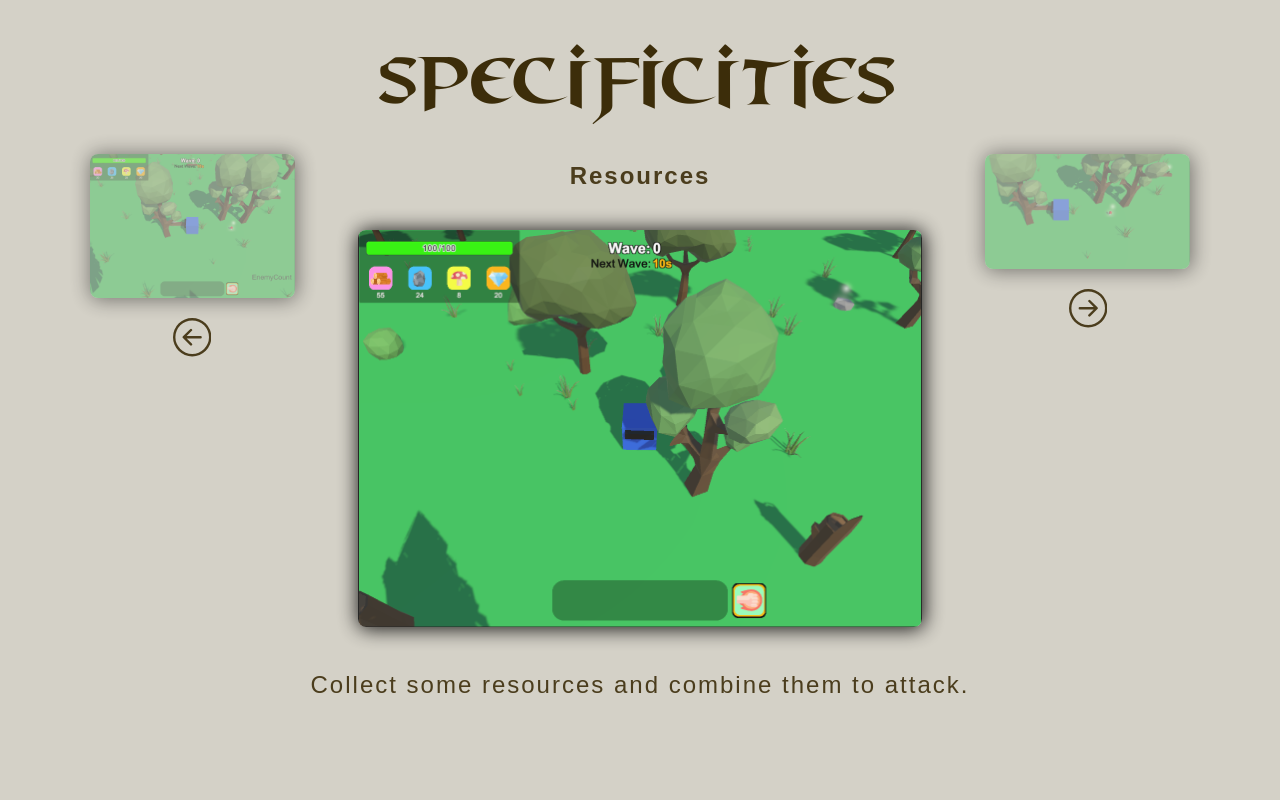
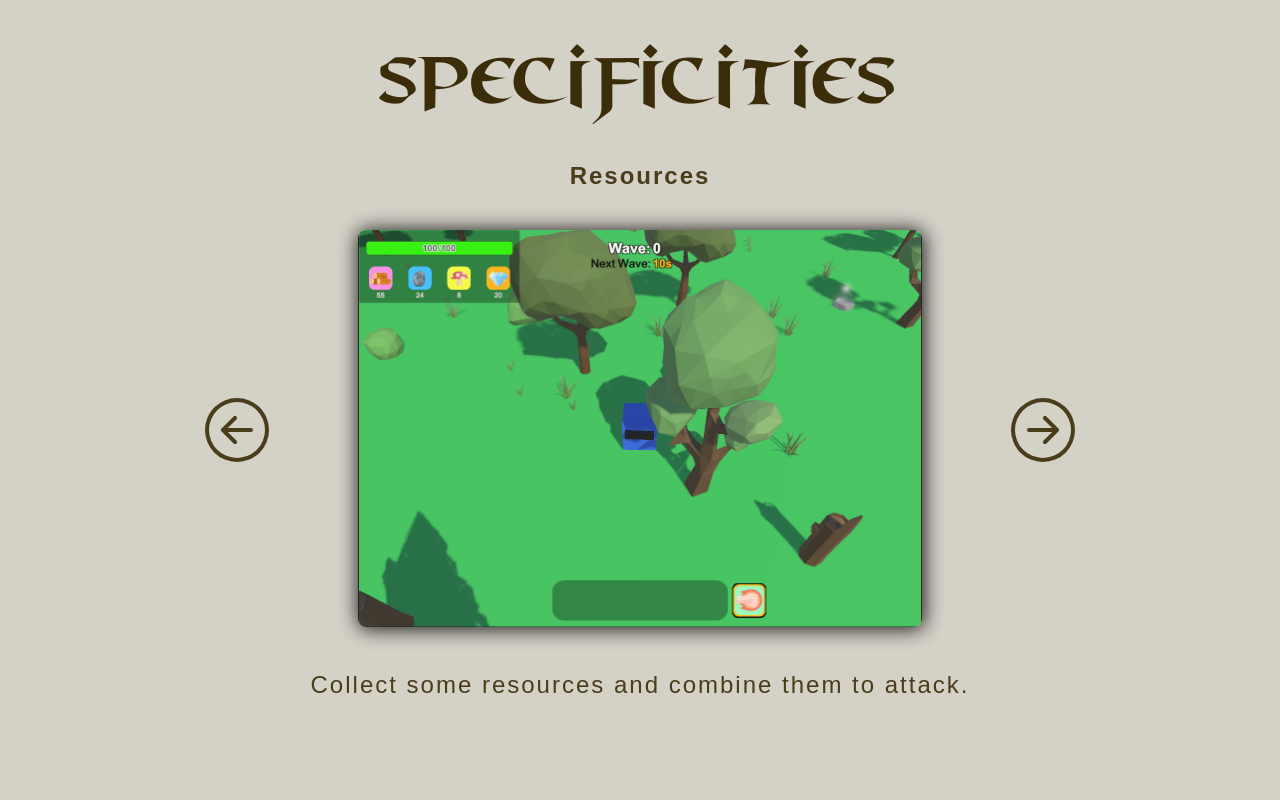
Before and after one commit to OctaveLT/SirVivorWebSite, a React (Create React App) app: page /#/ in a window 1280 px wide. Shown: the part 860-1660 px from the top of the page. Built offline with nearby package versions, Linux system fonts and the light colour scheme.

Commit message:
Little design changes (slide and icons)

```diff
--- a/src/styles/about.css
+++ b/src/styles/about.css
@@ -25,7 +25,6 @@
     /*height: calc(15vmax + 10vh);*/
     /*border: 1px solid #8d7644;*/
     width: 15vmax;
-
 }
 
 .aboutContainer > div > .content img:hover {
@@ -33,19 +32,18 @@
     transform: scale(1.1);
 }
 
-/* .aboutContainer > div > .content > p {
-    margin: 0;
-    padding: 0;
-    width: 15vmax;
-} */
-
-.content > p:first-child {
-    height: 8vh;
-    padding-bottom: 2vh;
+.content > p {
+    height: 8vmin;
 }
 
 .content > p > a {
     padding: 8px;
+    position: absolute;
+    transform: translateX(-3vmax);
+}
+
+.content > p > a:first-child {
+    transform: translateX(0);
 }
 
 img {
--- a/src/styles/navBar.css
+++ b/src/styles/navBar.css
@@ -4,6 +4,7 @@
     background-color: rgba(142, 115, 115, 0.568);
     left: 0;
     padding: 1em 0em 1em 0em;
+    z-index: 100;
 }
 
 .navBarContainer {
--- a/src/styles/rules.css
+++ b/src/styles/rules.css
@@ -40,26 +40,35 @@
 }
 
 .rulesContainer .arrow {
-    font-size: 3vw;
+    font-size: 5vw;
 }
 
-.rulesContainer > .content > .arrowContainer  {
+.rulesContainer .arrow:hover {
+    font-size: 6vw;
+}
+
+.rulesContainer > .content > div > .arrowContainer  {
     display: flex;
     flex-direction: column;
     justify-content: center;
-    flex-grow: 1;
+    align-items: center;
     max-width: 3vw;
+    height: 100%;
 }
 
 .arrow:hover {
     color:rgb(65, 51, 51);
 }
 
-.content img.left,
+/* .content img.left,
 .content img.right {
     opacity: 0.5;
     width: 16vw;
+    margin-top: 70%;
+} */
 
+.slideContainer {
+    min-width: 60vw;
 }
 
 /* .rulesContainer > .content > div > p{
--- a/src/views/rulesView.js
+++ b/src/views/rulesView.js
@@ -62,16 +62,16 @@ export default function RulesView() {
         <div className='content'>
 
           <div>
-            <img src={rulesData[getIndex(index + 1)].img} alt={getIndex(index + 1)} className="left"/>
+            {/* <img src={rulesData[getIndex(index + 1)].img} alt={getIndex(index + 1)} className="left"/> */}
             <div className='arrowContainer'><ArrowLeft onClick={slideLeft} className="arrow left"/></div>
           </div>
-          <div>
+          <div className='slideContainer'>
             <h3>{rulesData[getIndex(index)].name}</h3>
             <img src={rulesData[getIndex(index)].img} alt={getIndex(index)} />
             <p>{rulesData[getIndex(index)].description}</p>
           </div>
           <div>
-          <img src={rulesData[getIndex(index - 1)].img} alt={getIndex(index - 1)} className="right"/>
+          {/* <img src={rulesData[getIndex(index - 1)].img} alt={getIndex(index - 1)} className="right"/> */}
           <div className='arrowContainer'><ArrowRight onClick={slideRight} className="arrow right"/></div>
           </div>
         </div>
@@ -89,12 +89,12 @@ const rulesData = [
   {
     name: "Design",
     description: "Discover a low-poly world in a cartoonish universe.",
-    img: Slide2
+    img: Slide1
   },
   {
     name: "Genre",
     description: "Enjoy a roguelike game like no-one.",
-    img: Slide3
+    img: Slide1
   },
   {
     name: "Survive",
```
